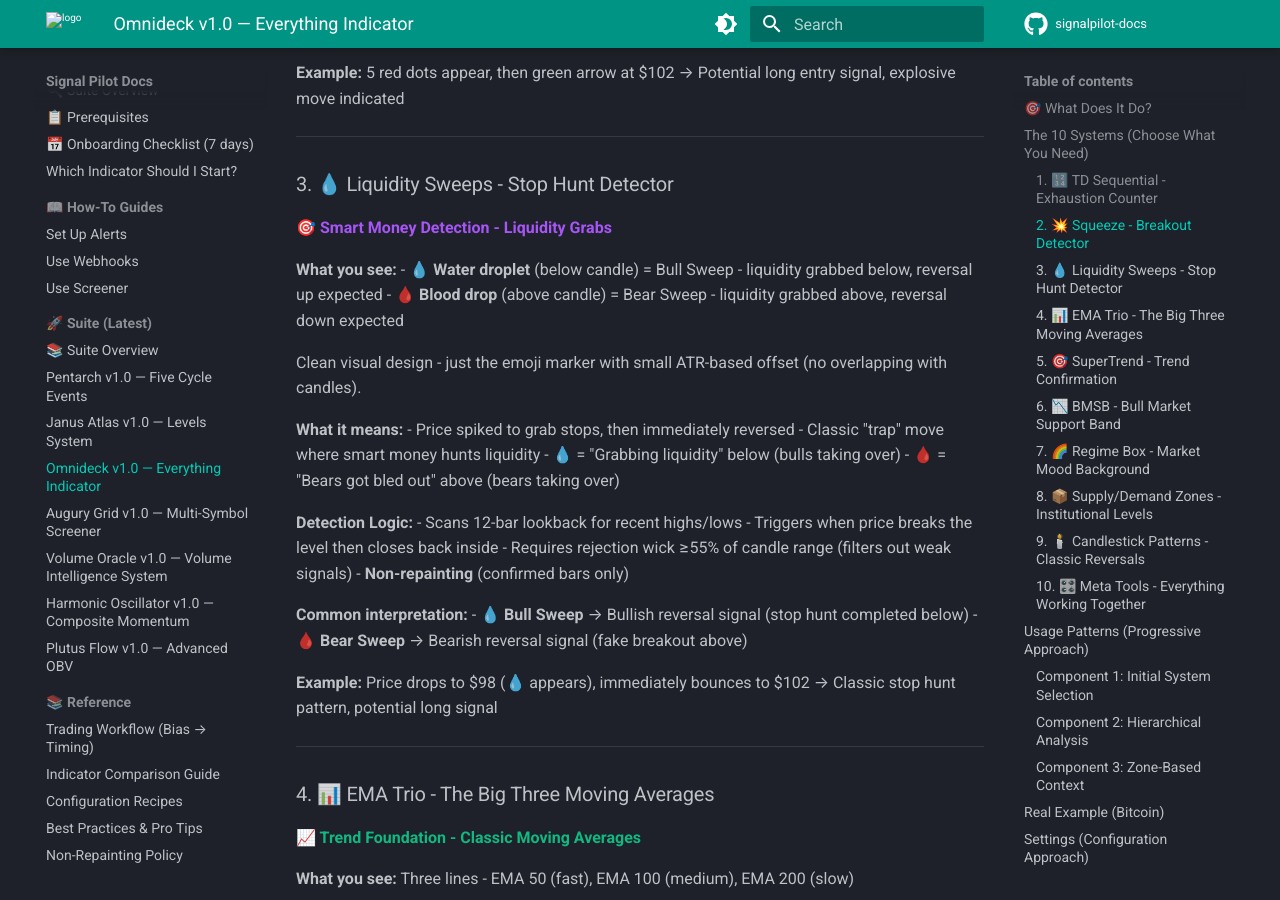
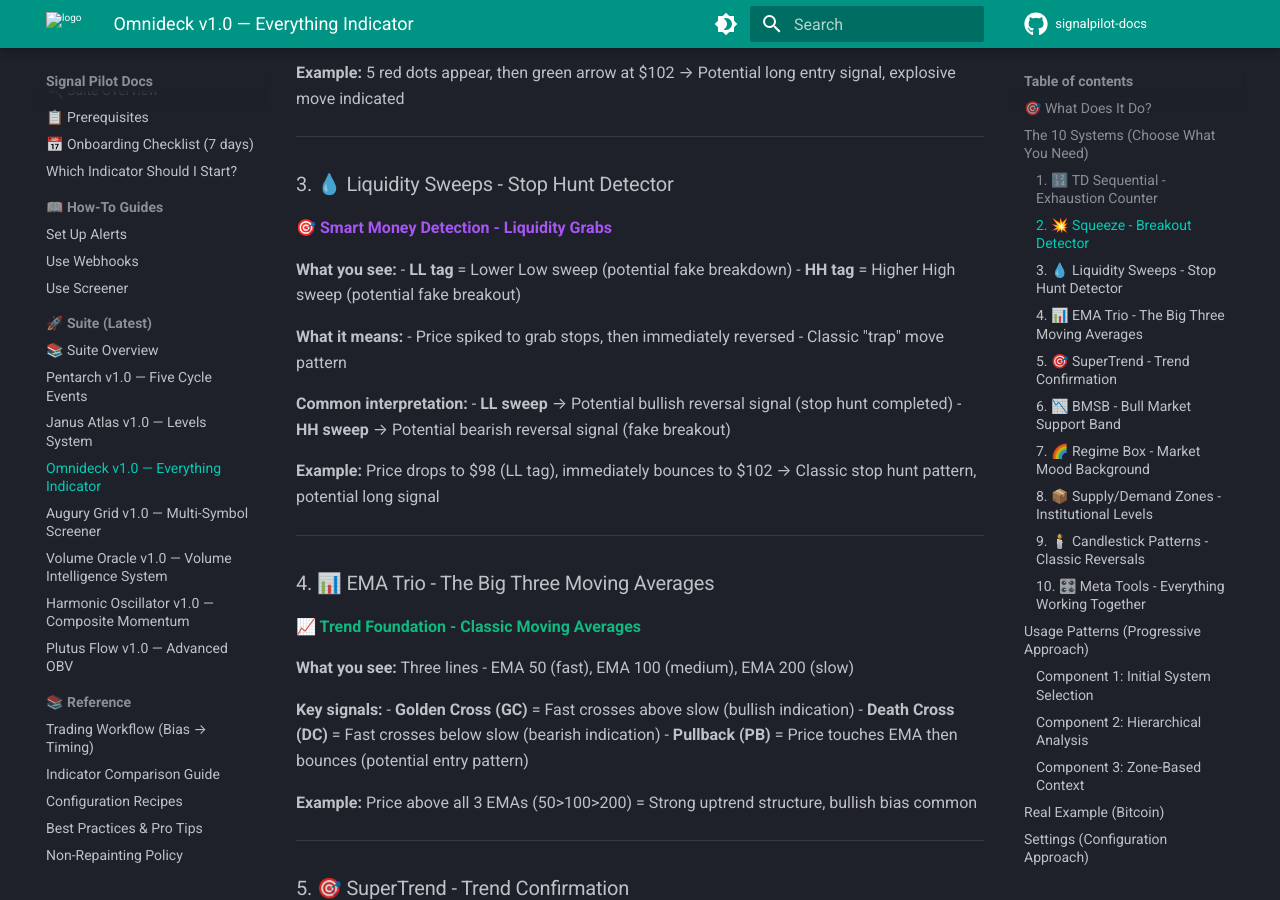
Before and after one commit to Signalpilot/signalpilot-docs, an MkDocs documentation site: the page built from docs/omnideck-v10.md, in a window 1280 px wide and 900 px high, scrolled down 1221 px. Built offline with MkDocs 1.6.1 and Material for MkDocs 9.7.7, drawn with Linux system fonts in a browser that asks for light colours; comment, search, counter and statistics services are not loaded; some of the changed text lies outside the part shown.

Commit message:
Revert "Update Liquidity Sweeps feature with new emoji visual design"
This reverts commit e9b85f2f4671f245cc5a483e5f678f76c586e94b.

```diff
--- a/docs/omnideck-v10.md
+++ b/docs/omnideck-v10.md
@@ -53,28 +53,18 @@ Omnideck is the **ultimate all-in-one indicator** - 10 professional trading syst
 <span style="color: #a855f7; font-weight: 600;">🎯 Smart Money Detection - Liquidity Grabs</span>
 
 **What you see:**
-- **💧 Water droplet** (below candle) = Bull Sweep - liquidity grabbed below, reversal up expected
-- **🩸 Blood drop** (above candle) = Bear Sweep - liquidity grabbed above, reversal down expected
-
-Clean visual design - just the emoji marker with small ATR-based offset (no overlapping with candles).
+- **LL tag** = Lower Low sweep (potential fake breakdown)
+- **HH tag** = Higher High sweep (potential fake breakout)
 
 **What it means:**
 - Price spiked to grab stops, then immediately reversed
-- Classic "trap" move where smart money hunts liquidity
-- 💧 = "Grabbing liquidity" below (bulls taking over)
-- 🩸 = "Bears got bled out" above (bears taking over)
-
-**Detection Logic:**
-- Scans 12-bar lookback for recent highs/lows
-- Triggers when price breaks the level then closes back inside
-- Requires rejection wick ≥55% of candle range (filters out weak signals)
-- **Non-repainting** (confirmed bars only)
+- Classic "trap" move pattern
 
 **Common interpretation:**
-- **💧 Bull Sweep** → Bullish reversal signal (stop hunt completed below)
-- **🩸 Bear Sweep** → Bearish reversal signal (fake breakout above)
+- **LL sweep** → Potential bullish reversal signal (stop hunt completed)
+- **HH sweep** → Potential bearish reversal signal (fake breakout)
 
-**Example:** Price drops to $98 (💧 appears), immediately bounces to $102 → Classic stop hunt pattern, potential long signal
+**Example:** Price drops to $98 (LL tag), immediately bounces to $102 → Classic stop hunt pattern, potential long signal
 
 ---
 
@@ -228,11 +218,11 @@ Signals at key zones are commonly prioritized.
 - **Regime Box** = Red (bearish... but check for reversal)
 - **TD Sequential** = Green 9 (oversold exhaustion)
 - **Demand Zone** ⭐⭐⭐ at $63,500
-- **Liquidity Sweep** = 💧 at $63,200 (bull sweep detected)
+- **Liquidity Sweep** = LL tag at $63,200
 - **Hammer** pattern forms
 
 **The Trade:**
-1. Price sweeps $63,200 (💧 bull sweep appears)
+1. Price sweeps $63,200 (LL liquidity sweep)
 2. Bounces into demand zone
 3. TD shows green 9 (exhaustion)
 4. Hammer indicates potential reversal
@@ -274,10 +264,8 @@ Customization available, clean visual presentation recommended
 2. **TD Sell 9** = Overbought exhaustion
 3. **Squeeze Break Up** = Bullish explosion
 4. **Squeeze Break Down** = Bearish explosion
-5. **SP:SWEEP_BULL** = Bullish liquidity sweep (💧)
-6. **SP:SWEEP_BEAR** = Bearish liquidity sweep (🩸)
-7. **Golden Cross** = Major bullish signal
-8. **Death Cross** = Major bearish signal
+5. **Golden Cross** = Major bullish signal
+6. **Death Cross** = Major bearish signal
 
 **Configuration steps:**
 1. Alarm icon is clicked
@@ -344,8 +332,8 @@ Customization available, clean visual presentation recommended
 | TD Sequential | Red 9 | Potential short signal (overbought) |
 | Squeeze | Green arrow ↑ | Potential long entry (breakout up) |
 | Squeeze | Red arrow ↓ | Potential short entry (breakdown) |
-| Liquidity Sweep | 💧 Water droplet | Bull sweep - potential long (stop hunt below) |
-| Liquidity Sweep | 🩸 Blood drop | Bear sweep - potential short (fake breakout) |
+| Liquidity Sweep | LL tag | Potential long signal (fake breakdown) |
+| Liquidity Sweep | HH tag | Potential short signal (fake breakout) |
 | EMA Trio | Golden Cross | Bullish bias typical |
 | EMA Trio | Death Cross | Bearish bias typical |
 | SuperTrend | Green ribbon | Long bias common |
```
